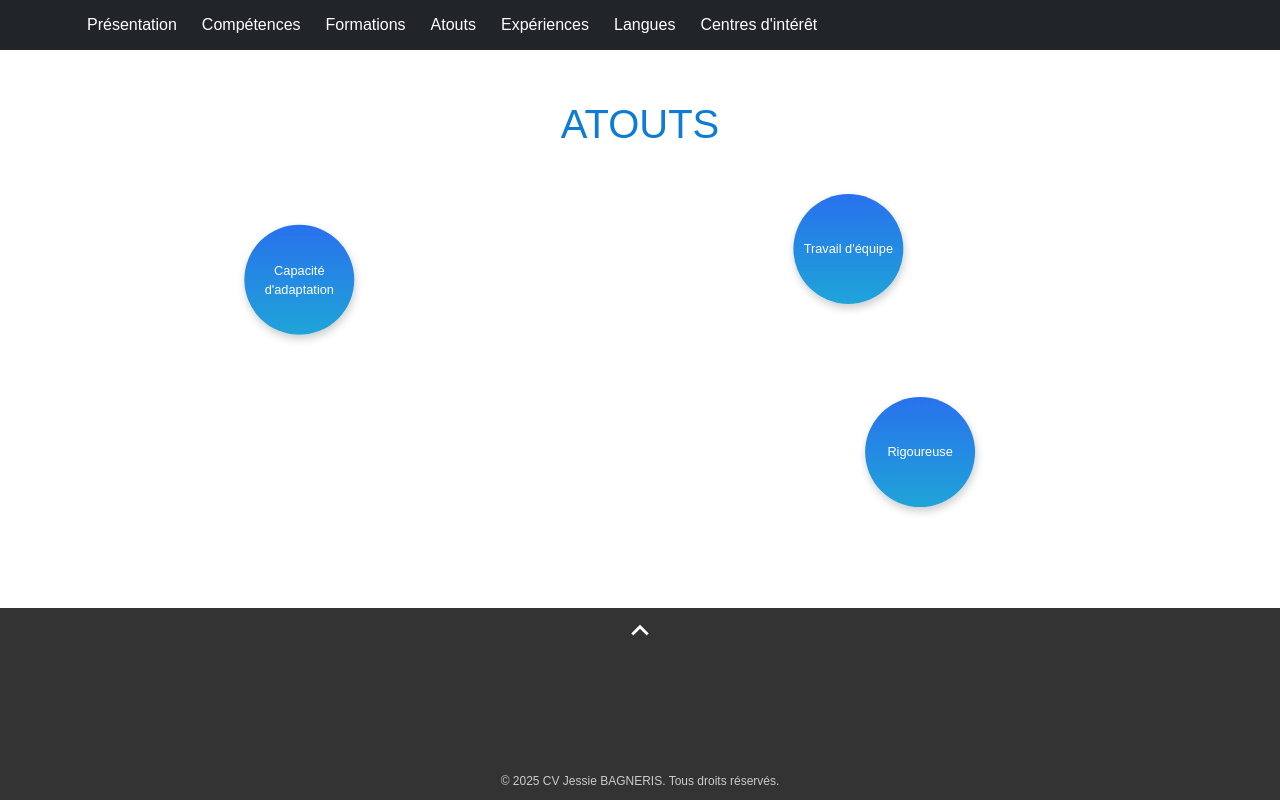
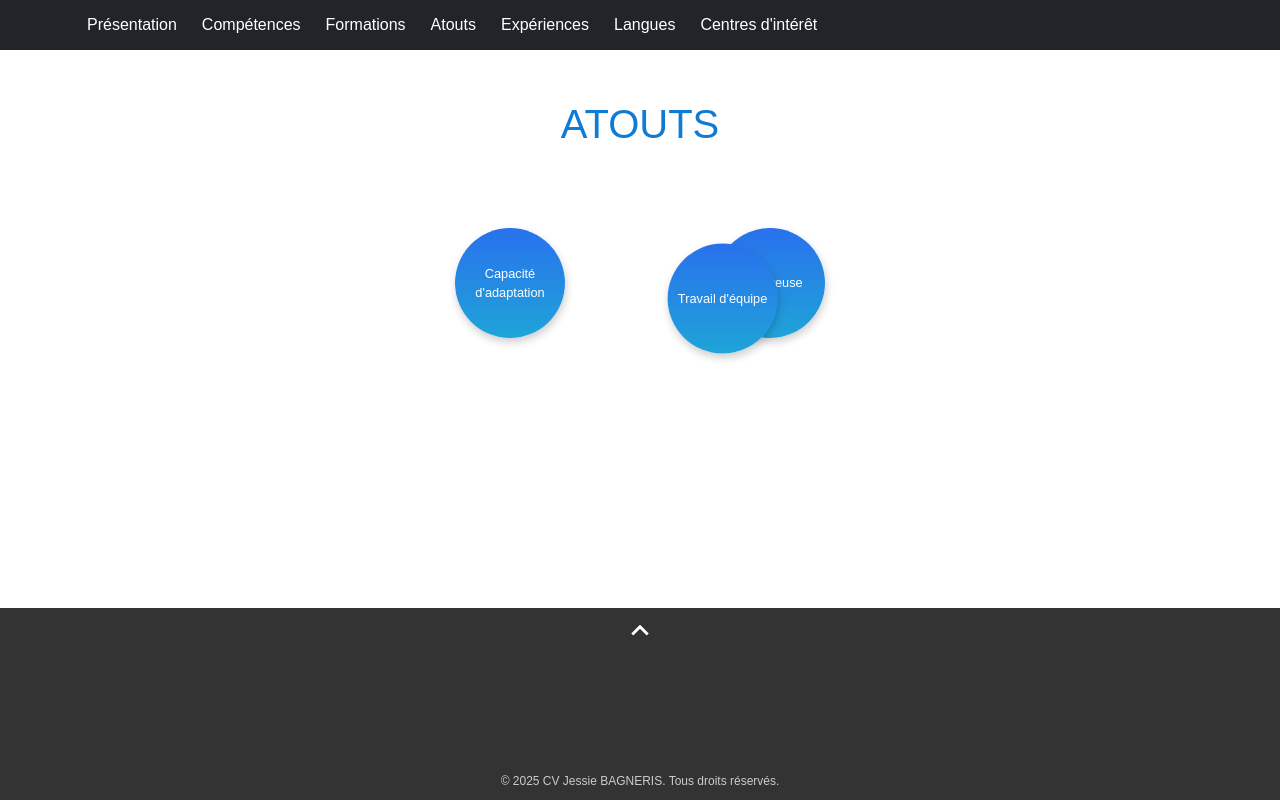
Before and after one commit to JessieB-pro/my-cv, a React (Vite) app: page /assets in a window 1280 px wide. Built offline with nearby package versions, Linux system fonts and the light colour scheme; no server answers; a web font is replaced by a local one.

Commit message:
animations updated Assets

```diff
--- a/src/components/Assets.jsx
+++ b/src/components/Assets.jsx
@@ -20,8 +20,10 @@ export default function Assets() {
             }}
             transition={{
               repeat: Infinity,
-              duration: 9 + index * 2,
-              ease: "easeInOut"
+              duration: 5,
+              ease: "easeInOut",
+              repeatDelay: 2,
+              delay: index * 5
             }}
           >
             <span>{skill}</span>
```
